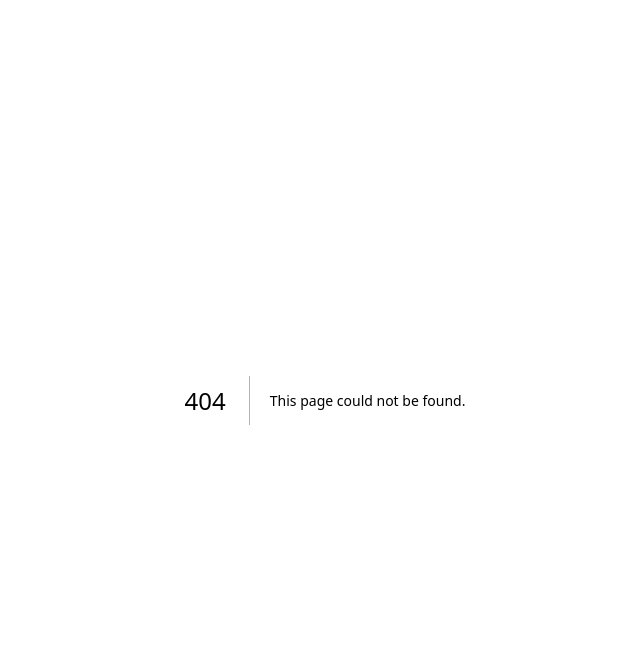
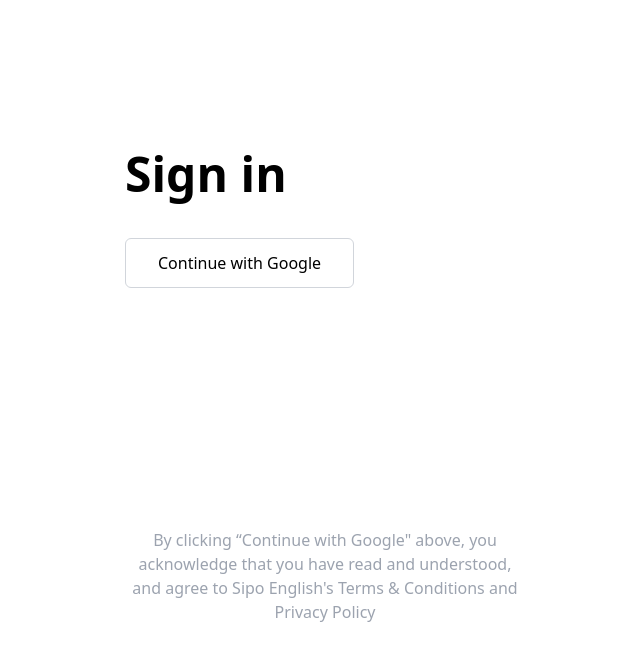
Before and after one commit to tanlethanh/yours, a Next.js app: page /login in a window 1280 px wide. Before the commit this address had no page. Shown: the top 660 px of the page, without its empty margins (315-955 px from the left). Built offline with nearby package versions, Linux system fonts and the light colour scheme; no server answers.

Commit message:
Implement login page

```diff
--- /dev/null
+++ b/pages/login.tsx
@@ -0,0 +1,71 @@
+import React, { useEffect } from 'react'
+import { GoogleAuthProvider, signInWithPopup } from 'firebase/auth'
+import { auth } from '../firebaseConfig'
+import { useRouter } from 'next/router'
+
+function Login() {
+    const googleProvider = new GoogleAuthProvider()
+    const router = useRouter()
+
+    useEffect(() => {
+        auth.onAuthStateChanged((user) => {
+            if (user) {
+                // User is signed in.
+                console.log('User is currently logged in')
+                if (!router.query.redirect) {
+                    router.replace('/')
+                } else {
+                    router.replace(router.query.redirect as string)
+                }
+            } else {
+                // No user is signed in.
+                console.log('No user is currently logged in')
+            }
+        })
+    }, [])
+
+    const sighInGoogleOnclick = () => {
+        signInWithPopup(auth, googleProvider)
+            .then((result) => {
+                // This gives you a Google Access Token. You can use it to access the Google API.
+                const credential =
+                    GoogleAuthProvider.credentialFromResult(result)
+                const token = credential?.accessToken
+                // The signed-in user info.
+                const user = result.user
+                console.log(result)
+            })
+            .catch((error) => {
+                // Handle Errors here.
+                const errorCode = error.code
+                const errorMessage = error.message
+                // The email of the user's account used.
+                const email = error.customData.email
+                // The AuthCredential type that was used.
+                const credential = GoogleAuthProvider.credentialFromError(error)
+            })
+    }
+
+    return (
+        <div className="flex flex-col min-h-screen justify-center items-center space-y-5">
+            <div className="h-[500px] w-[400px] flex flex-col item-centers space-y-10">
+                <h1 className="text-5xl font-semibold">Sign in</h1>
+                <div className="flex flex-col space-y-4 min-h-[50%]">
+                    <button
+                        className="w-fit px-8 py-3 border border-gray-300 rounded-md"
+                        onClick={sighInGoogleOnclick}
+                    >
+                        Continue with Google
+                    </button>
+                </div>
+                <p className="text-gray-400 h text-center">
+                    By clicking “Continue with Google" above, you acknowledge
+                    that you have read and understood, and agree to Sipo
+                    English's Terms & Conditions and Privacy Policy
+                </p>
+            </div>
+        </div>
+    )
+}
+
+export default Login
```
